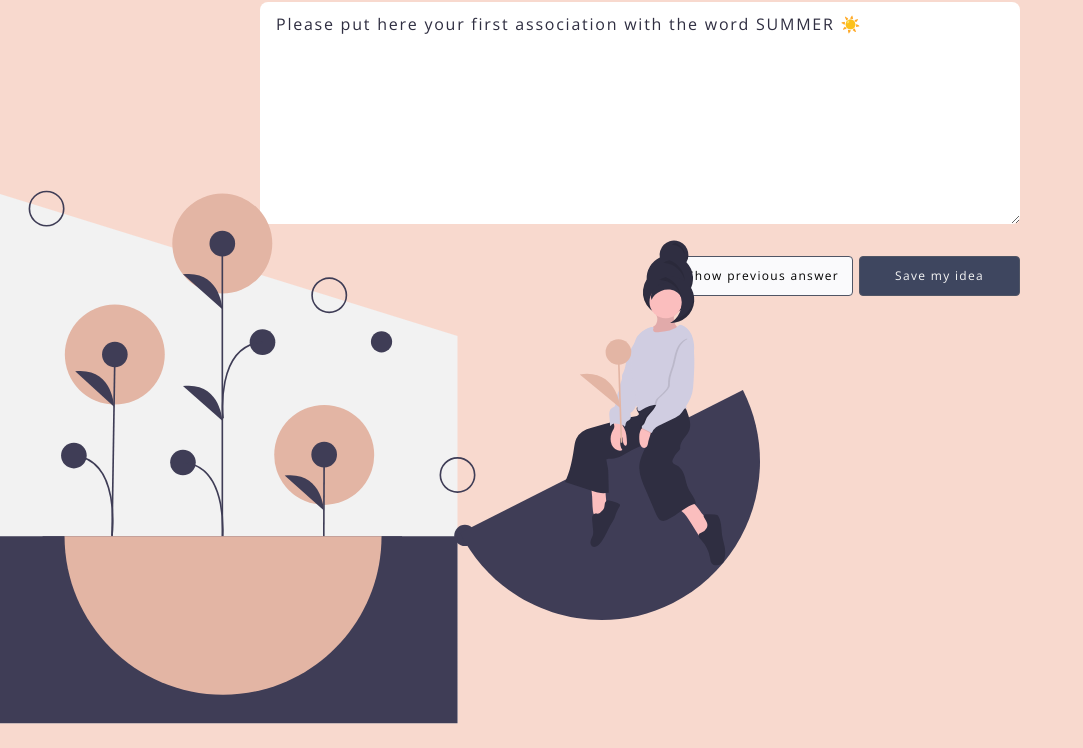
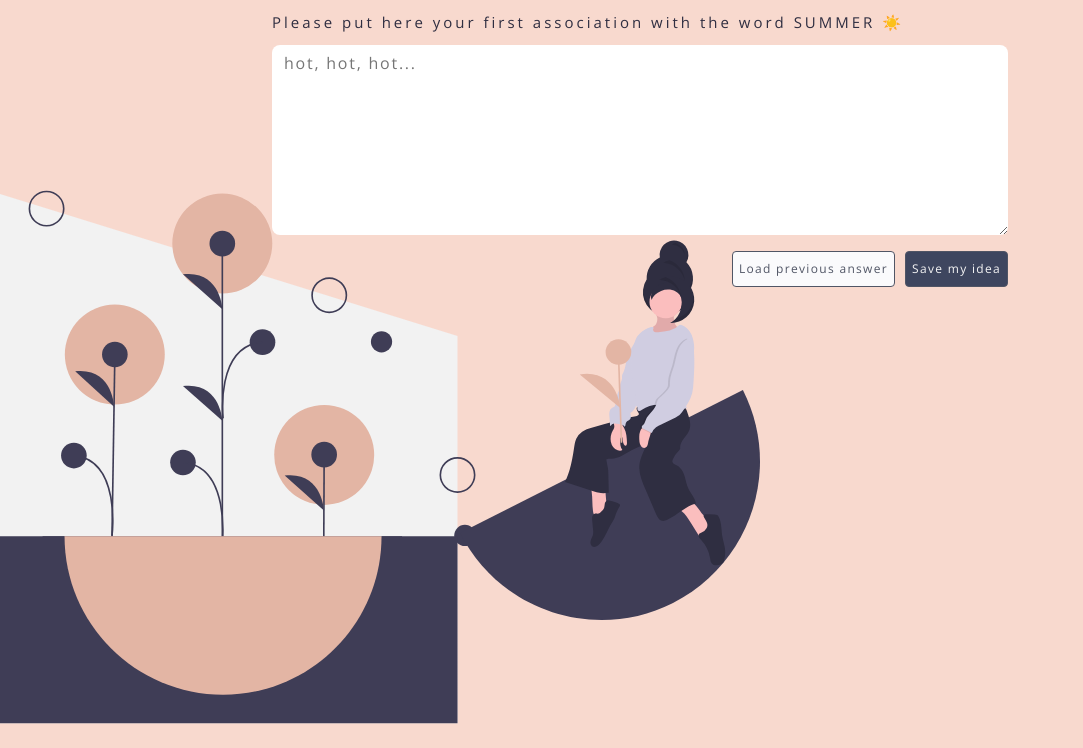
Before and after one commit to annaudziela/simple-editor, a website built with webpack: page src/pages/index.html in a window 1280 px wide. Shown: the part 294-1042 px from the top of the page, without its empty margins (0-1083 px from the left). Built offline with nearby package versions, Linux system fonts and the light colour scheme.

Commit message:
final commit

```diff
--- a/src/js/index.js
+++ b/src/js/index.js
@@ -1,9 +1,74 @@
 import '../scss/main.scss';
 
-// uncomment the lines below to enable PWA
-// import {registerSW} from './pwa.js';
-// registerSW();
 
-/* place your code below */
 
-console.log('HELLO 🚀')
+// const entry = localStorage.getItem('entry');
+// let result = '';
+
+// if (entry) {
+//     result = entry;
+// };
+
+
+
+
+const textarea = document.querySelector('.textarea--js');
+const save = document.querySelector('.save--js');
+const load = document.querySelector('.load--js');
+
+const currentValue = localStorage.getItem('entry');
+
+if (currentValue) {
+    document.querySelector('.info--js').innerHTML = '💁🏼‍♀️';
+}
+
+save.addEventListener('click', (e) => {
+    e.preventDefault();
+   localStorage.setItem('entry', textarea.value);
+   if (textarea.value) {
+    document.querySelector('.info--js').innerHTML = '💁🏼‍♀️';
+} else {
+    document.querySelector('.info--js').innerHTML = '🤷🏼‍♀️';
+}
+})
+
+load.addEventListener('click', (e) => {
+    e.preventDefault();
+    textarea.value = localStorage.getItem('entry');
+   })
+
+
+
+
+
+
+// textArea.value = result;
+
+// const saveAnswer = document.querySelector('.button__save--action');
+// saveAnswer.addEventListener('click', () => {
+// localStorage.setItem('entry', textArea.value);
+// });
+
+// console.log(result);
+
+// // const entry = localStorage.getItem('entry');
+// // let result = '';
+
+// // if (entry) {
+// //     result = entry;
+// // };
+
+// const previewAnswer = document.querySelector('.button__preview--action');
+// previewAnswer.addEventListener('click', () => {
+// localStorage.getItem(result);
+// });
+
+// console.log(previewAnswer);
+
+// // const saveAnswer = document.querySelector('.button__save--action');
+
+// console.log(textArea);
+
+
+
+// console.log('HELLO 🚀')
--- a/src/pages/index.html
+++ b/src/pages/index.html
@@ -6,38 +6,29 @@
   <title>Document</title>
 </head>
 <body>
-  <main>
-    <article class="editor">
+  <main class="editor">
+    <article class="editor__article">
       <img class="editor__image" src="/src/assets/img/flower.svg" alt="flower"/>
   <header>
     <h1 class="editor__h">
       Summer Thoughts Editor
+      <h2 class="editor__subtitle">
+        Please put here your first association with the word <b>SUMMER</b> ☀️
+      </h2>
     </h1>
   </header>
-
   <form class="form">
-  <p class="form__text">
-    <label for="textarea"></label>
-    <textarea
-    class="label"
-    id="textarea"
-    name="textarea">Please put here your first association with the word SUMMER ☀️</textarea>
-  </p>
+    <textarea aria-label="Enter your thoughts" class="form__textarea textarea--js" placeholder="hot, hot, hot..."></textarea>
 </form>
 <div class="button">
-  <p class="button__preview">
-  <button class="button__preview--action">
-    Show previous answer
+  <button class="button__preview load--js">
+    Load previous answer <span class="info--js"></span>
   </button>
-  </p>
-  <p class="button__save">
-    <button class="button__preview--save">
+    <button class="button__save save--js">
       Save my idea
     </button>
-    </p>
   </div>
   </article>
-
 </main>
 </body>
 </html>
--- a/src/scss/main.scss
+++ b/src/scss/main.scss
@@ -4,118 +4,125 @@
 @import "modules/hello.scss";
 @import url('https://fonts.googleapis.com/css2?family=Open+Sans:wght@300&display=swap" rel="stylesheet');
 
-*,
-*::before,
-*:after {
+html {
+  box-sizing: border-box;
+}
+
+*, *::before, *::after {
   box-sizing: inherit;
 }
 
 body {
-
   background: rgba(247, 210, 197, 0.836);
   display: flex;
+  flex-shrink: 0;
   align-items: center;
   justify-content: center;
   min-height: 100vh;
-
-  color: #312F2F;
-
-
+  padding: 16px;
+  z-index: 0;
+  color: #312f2f;
 }
 
 .button {
   display: flex;
-  flex-direction: row;
-  align-self: flex-end;
-  font-family: 'Open Sans', sans-serif;
-  &__preview--action {
-    margin-right: 6px;
-    width: 180px;
-height: 40px;
-background: #FAFAFC;
+  justify-content: flex-end;
+  font-family: "Open Sans", sans-serif;
+  margin-top: 16px;
+  &__preview {
+    margin-right: 10px;
+    height: 36px;
+    background: #fafafc;
+    border: 1px solid #505565;
+    color: #505565;
+    box-sizing: border-box;
+    border-radius: 4px;
+    font-family: "Open Sans", sans-serif;
+    font-style: normal;
+    font-weight: 300;
+    font-size: 12px;
+    line-height: 12px;
+    letter-spacing: 0.11em;
+
+  }
+  &__save {
+
+    height: 36px;
+    background: #3e465f;
     border: 1px solid #505565;
     box-sizing: border-box;
     border-radius: 4px;
-font-family: 'Open Sans', sans-serif;
+    color: whitesmoke;
+    font-family: "Open Sans", sans-serif;
     font-style: normal;
     font-weight: 300;
     font-size: 12px;
     line-height: 12px;
     letter-spacing: 0.11em;
   }
-  &__preview--save {
-  width: 161px;
-height: 40px;
-background: #3E465F;
-border: 1px solid #505565;
-box-sizing: border-box;
-border-radius: 4px;
-color: whitesmoke;
-font-family: 'Open Sans', sans-serif;
-font-style: normal;
-font-weight: 300;
-font-size: 12px;
-line-height: 12px;
-letter-spacing: 0.11em;
-}
-&__preview--save:hover {
+  &__save:hover {
     background-color: rgba(62, 70, 95, 0.849);
     color: rgb(31, 36, 53);
   }
-&__preview--action:hover {
+  &__preview:hover {
     background-color: rgba(250, 250, 252, 0.781);
     color: rgba(62, 70, 95, 0.849);
   }
 }
 
-
 .editor {
+  width: 100%;
+  max-width: 736px;
+  &__article {
     display: flex;
     flex-direction: column;
   }
-
-
-.editor__image {
-
+  &__image {
     position: absolute;
     width: 760px;
     height: 582px;
     left: 0px;
     top: 460px;
     bottom: 0px;
-
+    z-index: -1;
   }
-
-.editor__h {
-font-family: 'Open Sans', sans-serif;
+  &__h {
+    font-family: "Open Sans", sans-serif;
     font-style: normal;
     font-weight: 300;
     font-size: 29px;
     line-height: 48px;
     letter-spacing: 0.11em;
-color: #2F2E41;
+    color: #2f2e41;
   }
-
-.form {
-  display: block;
-
+  &__subtitle {
+    font-family: "Open Sans", sans-serif;
+    font-style: normal;
+    font-weight: 100;
+    font-size: 15px;
+    line-height: 20px;
+    letter-spacing: 0.2em;
+    color: #2f2e41;
+  }
 }
 
 
+.form {
 
-.label {
+  &__textarea {
     display: flex;
     flex-direction: column;
-  width: 728px;
+    width: 100%;
     height: 190px;
-  padding: 16px;
+    padding: 12px;
     border: none;
     border-radius: 8px;
-  font-family: 'Open Sans', sans-serif;
+    font-family: "Open Sans", sans-serif;
     font-style: normal;
     font-weight: 300;
     font-size: 16px;
     line-height: 12px;
     letter-spacing: 0.11em;
-color: #2F2E41;
+    color: #2f2e41;
   }
+}
```
Lines whose indentation alone changed are shown as unchanged.
